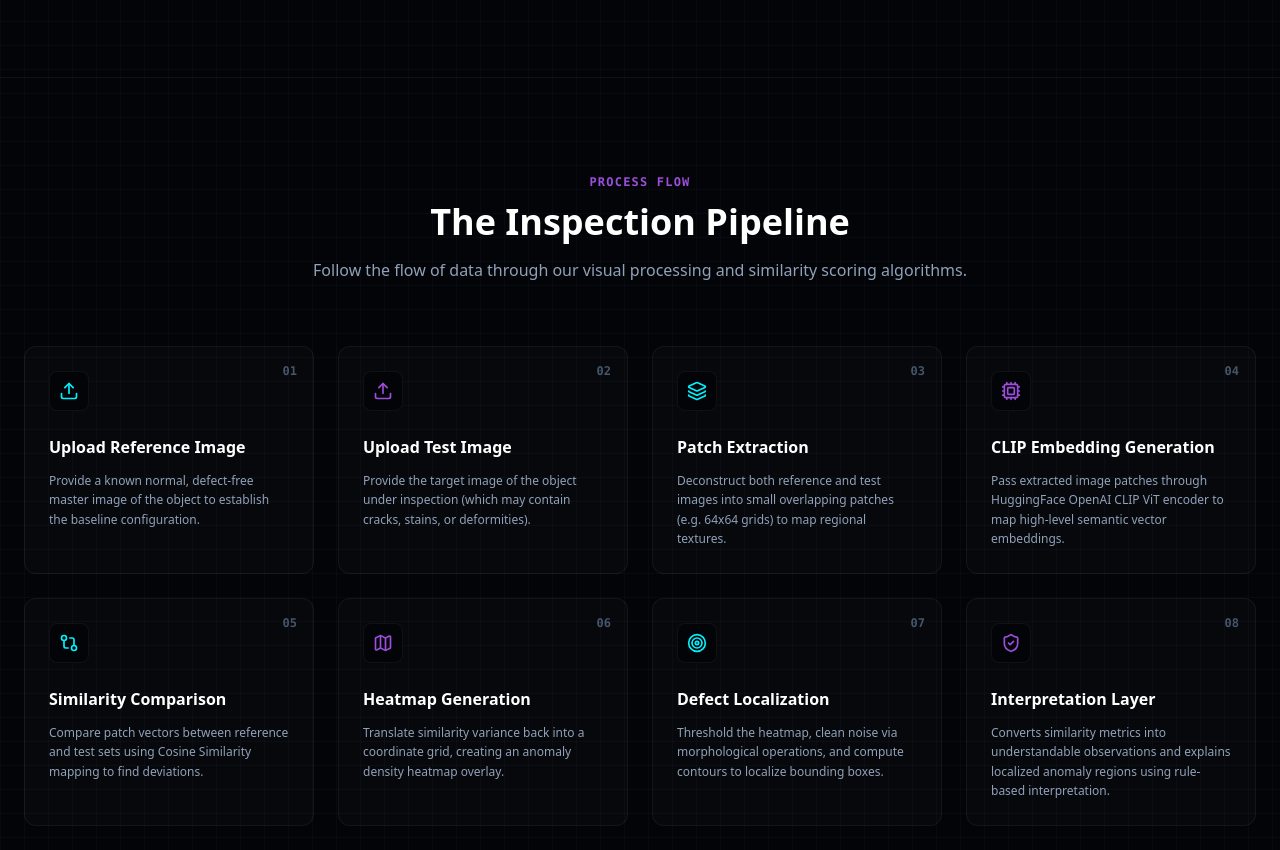
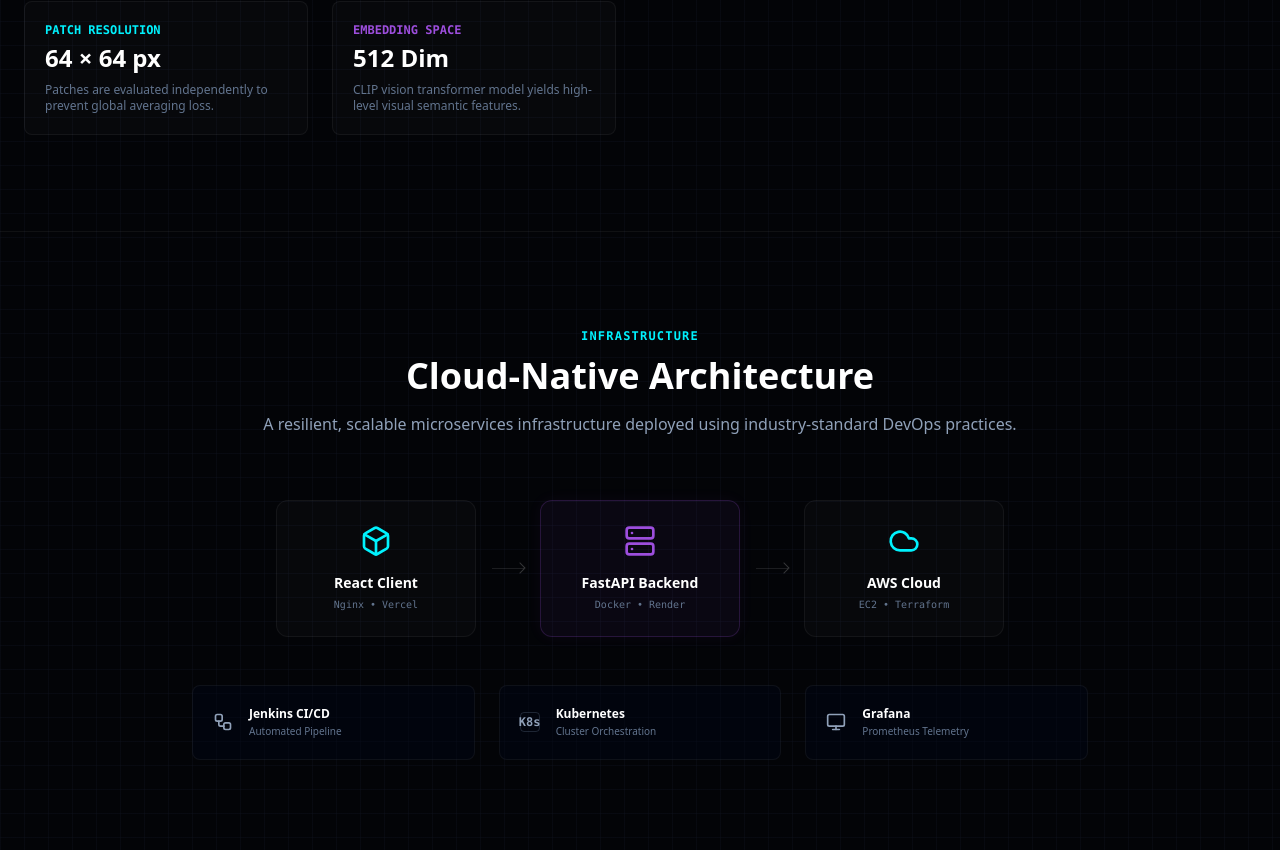
Before and after one commit to Akshita42/visioninspect-ai-cloud-native, a React (Vite) app in the folder frontend/: page / in a window 1280 px wide. Shown: the part 1947-2797 px from the top of the page. Built offline with nearby package versions, Linux system fonts and the light colour scheme; no server answers.

Commit message:
chore: align frontend UI to cloud-native and fix backend deployment requirements

```diff
--- a/frontend/src/components/LandingPage.jsx
+++ b/frontend/src/components/LandingPage.jsx
@@ -3,7 +3,8 @@
 import {
   ArrowRight, Upload, Layers, Cpu, GitCompare,
   Map, Target, ShieldCheck, Eye, HelpCircle,
-  FileText, Flame, Activity, Hourglass, Globe
+  FileText, Flame, Activity, Hourglass, Globe,
+  Server, Cloud, Box, Workflow, Monitor
 } from 'lucide-react';
 
 export default function LandingPage({ onLaunchPlayground }) {
@@ -96,6 +97,31 @@
       icon: <Eye className="w-6 h-6 text-purple-glow" />,
       title: "Visual Inspection Workflow",
       desc: "Provides side-by-side inspection stages (Reference vs Test vs Heatmap vs Overlay) for comparative verification."
+    },
+    {
+      icon: <Box className="w-6 h-6 text-cyan-glow" />,
+      title: "Docker Containerization",
+      desc: "Microservices packaged in isolated Docker containers for consistent deployment across any environment."
+    },
+    {
+      icon: <Workflow className="w-6 h-6 text-purple-glow" />,
+      title: "Jenkins CI/CD",
+      desc: "Automated build, test, and deployment pipelines ensuring reliable and continuous delivery updates."
+    },
+    {
+      icon: <Server className="w-6 h-6 text-cyan-glow" />,
+      title: "Kubernetes Orchestration",
+      desc: "Automated scaling, load balancing, and self-healing of production workloads via K8s clusters."
+    },
+    {
+      icon: <Cloud className="w-6 h-6 text-purple-glow" />,
+      title: "Terraform IaC & AWS",
+      desc: "Infrastructure as Code provisioning robust AWS cloud environments for scalable platform hosting."
+    },
+    {
+      icon: <Monitor className="w-6 h-6 text-cyan-glow" />,
+      title: "Prometheus & Grafana",
+      desc: "Real-time system telemetry, metric monitoring, and performance dashboards for cluster health."
     }
   ];
 
@@ -172,7 +198,7 @@
           className="inline-flex items-center gap-2 px-3.5 py-1.5 rounded-full border border-cyan-glow/20 bg-cyan-glow/5 text-xs font-mono font-bold uppercase tracking-wider text-cyan-glow mb-8"
         >
           <span className="w-1.5 h-1.5 rounded-full bg-cyan-glow animate-pulse"></span>
-          CLIP-Based Anomaly Detection System
+          Cloud-Native AI Platform
         </motion.div>
 
         {/* Main Headline */}
@@ -182,7 +208,7 @@
           transition={{ duration: 0.8, delay: 0.1 }}
           className="text-4xl md:text-6xl lg:text-7xl font-bold tracking-tight text-white max-w-5xl leading-[1.1] mb-6"
         >
-          AI-Powered Industrial <br />
+          Enterprise-Grade Visual <br />
           <span className="bg-gradient-to-r from-cyan-glow via-teal-300 to-purple-glow bg-clip-text text-transparent">
             Anomaly Detection
           </span>
@@ -195,7 +221,7 @@
           transition={{ duration: 0.8, delay: 0.2 }}
           className="text-lg md:text-xl text-slate-400 max-w-3xl leading-relaxed mb-12"
         >
-          A CLIP-based computer vision system for identifying visual anomalies and defects using reference image comparison.
+          A scalable, orchestrated computer vision system for identifying visual anomalies and defects using AI and modern DevOps practices.
         </motion.p>
 
         {/* CTA Actions */}
@@ -265,8 +291,11 @@
             <p className="text-slate-400 text-base leading-relaxed mb-6">
               Traditional industrial defect inspection systems depend heavily on large datasets consisting of thousands of sample images labeled with specific, known defects.
             </p>
+            <p className="text-slate-400 text-base leading-relaxed mb-6">
+              <strong>VisionInspect AI</strong> bypasses this limitation. Our system operates on a zero-shot, reference-based pipeline. It computes semantic similarity differences between a single defect-free reference image and an inspected test subject using HuggingFace CLIP encoders.
+            </p>
             <p className="text-slate-400 text-base leading-relaxed mb-8">
-              <strong>VisionInspect AI</strong> bypasses this limitation. Our system operates on a zero-shot, reference-based pipeline. It computes semantic similarity differences between a single defect-free reference image and an inspected test subject using HuggingFace CLIP encoders.
+              Evolving beyond a standalone ML script, the platform is now a fully orchestrated, <strong>Cloud-Native architecture</strong>. Containerized with Docker, deployed via Terraform onto AWS, managed by Kubernetes, and continuously monitored through Prometheus and Grafana, it represents a production-ready enterprise solution.
             </p>
 
             <div className="flex flex-col sm:flex-row gap-6">
@@ -305,6 +334,91 @@
           </div>
 
         </div>
+      </section>
+
+      {/* --- SYSTEM ARCHITECTURE SECTION --- */}
+      <section id="architecture" className="relative max-w-7xl mx-auto px-6 py-24 border-t border-white/5 z-10">
+        <div className="text-center max-w-3xl mx-auto mb-16">
+          <span className="text-xs font-mono text-cyan-glow uppercase tracking-widest font-bold mb-3 block">Infrastructure</span>
+          <h2 className="text-3xl md:text-4xl font-bold text-white">Cloud-Native Architecture</h2>
+          <p className="text-slate-400 mt-4">
+            A resilient, scalable microservices infrastructure deployed using industry-standard DevOps practices.
+          </p>
+        </div>
+
+        <div className="flex flex-col md:flex-row items-center justify-center gap-4 relative">
+
+          <motion.div
+            initial={{ opacity: 0, x: -20 }}
+            whileInView={{ opacity: 1, x: 0 }}
+            viewport={{ once: true }}
+            className="border border-white/5 bg-white/2 p-6 rounded-xl flex flex-col items-center w-full max-w-[200px] z-10"
+          >
+            <Box className="w-8 h-8 text-cyan-glow mb-4" />
+            <span className="text-sm font-bold text-white mb-1">React Client</span>
+            <span className="text-[10px] text-slate-500 font-mono text-center">Nginx &bull; Vercel</span>
+          </motion.div>
+
+          <div className="hidden md:block w-8 h-[1px] bg-white/10 relative">
+            <div className="absolute right-0 top-1/2 -translate-y-1/2 w-2 h-2 border-t border-r border-white/20 rotate-45"></div>
+          </div>
+          <div className="md:hidden h-8 w-[1px] bg-white/10 relative"></div>
+
+          <motion.div
+            initial={{ opacity: 0, y: 20 }}
+            whileInView={{ opacity: 1, y: 0 }}
+            viewport={{ once: true }}
+            transition={{ delay: 0.1 }}
+            className="border border-purple-glow/20 bg-purple-glow/5 p-6 rounded-xl flex flex-col items-center w-full max-w-[200px] z-10 shadow-[0_0_15px_rgba(168,85,247,0.05)]"
+          >
+            <Server className="w-8 h-8 text-purple-glow mb-4" />
+            <span className="text-sm font-bold text-white mb-1">FastAPI Backend</span>
+            <span className="text-[10px] text-slate-500 font-mono text-center">Docker &bull; Render</span>
+          </motion.div>
+
+          <div className="hidden md:block w-8 h-[1px] bg-white/10 relative">
+            <div className="absolute right-0 top-1/2 -translate-y-1/2 w-2 h-2 border-t border-r border-white/20 rotate-45"></div>
+          </div>
+          <div className="md:hidden h-8 w-[1px] bg-white/10 relative"></div>
+
+          <motion.div
+            initial={{ opacity: 0, x: 20 }}
+            whileInView={{ opacity: 1, x: 0 }}
+            viewport={{ once: true }}
+            transition={{ delay: 0.2 }}
+            className="border border-white/5 bg-white/2 p-6 rounded-xl flex flex-col items-center w-full max-w-[200px] z-10"
+          >
+            <Cloud className="w-8 h-8 text-cyan-glow mb-4" />
+            <span className="text-sm font-bold text-white mb-1">AWS Cloud</span>
+            <span className="text-[10px] text-slate-500 font-mono text-center">EC2 &bull; Terraform</span>
+          </motion.div>
+
+        </div>
+
+        <div className="grid grid-cols-1 sm:grid-cols-3 gap-6 mt-12 max-w-4xl mx-auto">
+          <div className="border border-white/5 bg-slate-950/40 p-5 rounded-lg flex items-center gap-4">
+            <Workflow className="w-5 h-5 text-slate-400" />
+            <div>
+              <div className="text-xs font-bold text-white mb-0.5">Jenkins CI/CD</div>
+              <div className="text-[10px] text-slate-500">Automated Pipeline</div>
+            </div>
+          </div>
+          <div className="border border-white/5 bg-slate-950/40 p-5 rounded-lg flex items-center gap-4">
+            <div className="w-5 h-5 flex items-center justify-center font-bold text-slate-400 font-mono text-xs border border-slate-500/30 rounded-sm">K8s</div>
+            <div>
+              <div className="text-xs font-bold text-white mb-0.5">Kubernetes</div>
+              <div className="text-[10px] text-slate-500">Cluster Orchestration</div>
+            </div>
+          </div>
+          <div className="border border-white/5 bg-slate-950/40 p-5 rounded-lg flex items-center gap-4">
+            <Monitor className="w-5 h-5 text-slate-400" />
+            <div>
+              <div className="text-xs font-bold text-white mb-0.5">Grafana</div>
+              <div className="text-[10px] text-slate-500">Prometheus Telemetry</div>
+            </div>
+          </div>
+        </div>
+
       </section>
 
       {/* --- HOW IT WORKS (FLOWCHART SECTION) --- */}
@@ -439,7 +553,7 @@
               </a>
             </div>
             <div className="text-[10px] text-slate-600 font-mono">
-              Tech Stack: PyTorch • OpenCV • HuggingFace CLIP • FastAPI • React
+              Tech Stack: PyTorch • CLIP • FastAPI • React • Docker • Kubernetes • AWS • Terraform
             </div>
           </div>
 
--- a/frontend/src/components/Navbar.jsx
+++ b/frontend/src/components/Navbar.jsx
@@ -47,6 +47,13 @@
             className="hover:text-white transition-colors"
           >
             Home
+          </a>
+          <a
+            href="#architecture"
+            onClick={(e) => handleLinkClick(e, 'architecture')}
+            className="hover:text-white transition-colors"
+          >
+            Architecture
           </a>
           <a
             href="#how-it-works"
--- a/frontend/src/config.js
+++ b/frontend/src/config.js
@@ -1 +1 @@
-export const API_BASE_URL = "http://localhost:8000";
+export const API_BASE_URL = import.meta.env.VITE_API_URL || "http://localhost:8000";
```
Also changed, not shown: 1 other file (tests, documents, lock files or other folders).
